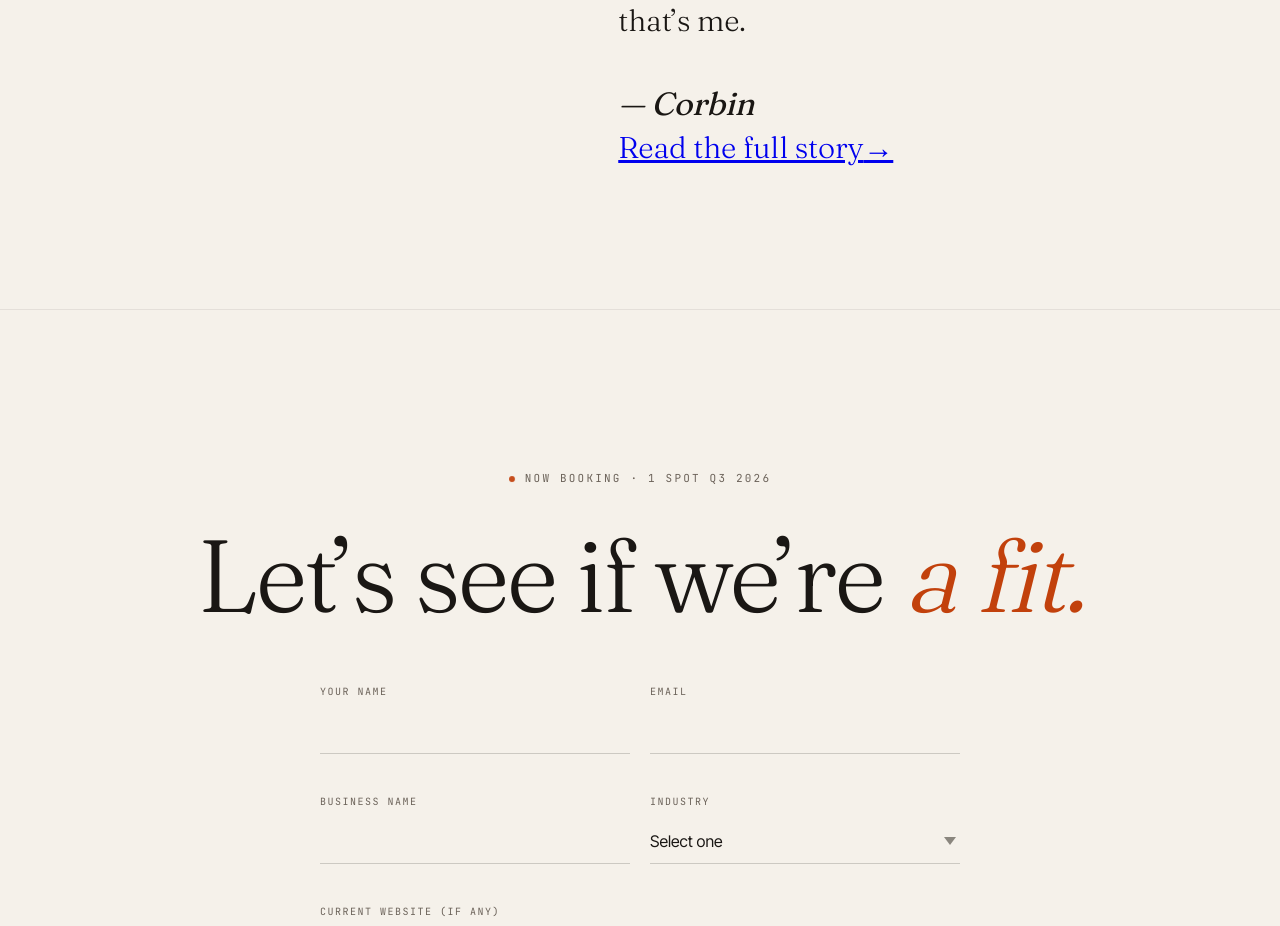
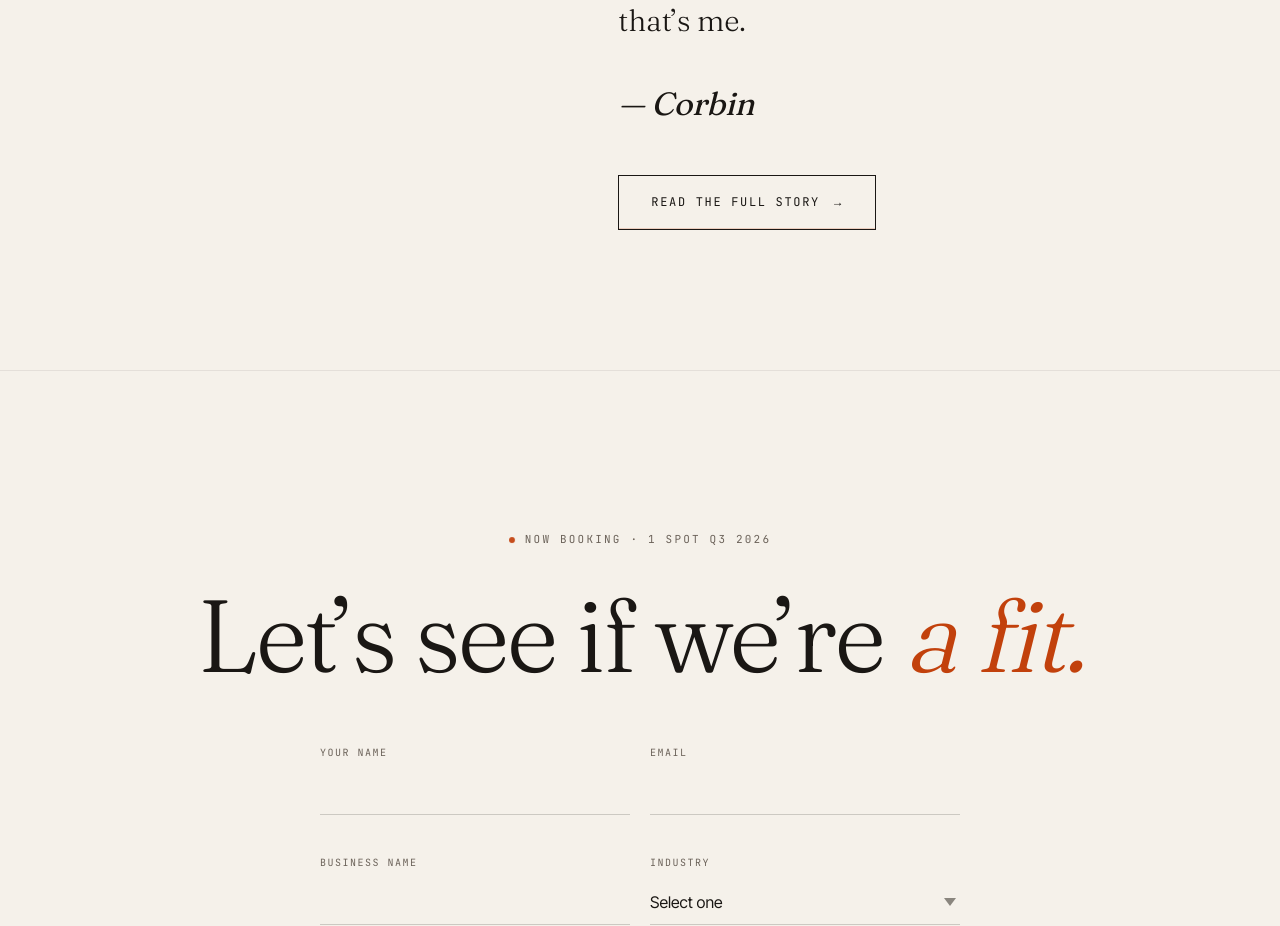
Before and after one commit to ScaleCRMCO/scaleseo, a Next.js app: page / in a window 1280 px wide. Shown: the part 6140-7066 px from the top of the page. Built offline with nearby package versions, Linux system fonts and the light colour scheme.

Commit message:
Update About.module.css

```diff
--- a/src/app/sections/home/About.module.css
+++ b/src/app/sections/home/About.module.css
@@ -84,6 +84,51 @@
   font-size: 32px;
   color: var(--ink);
 }
+/* CTA button to full About page */
+.cta {
+  display: inline-flex;
+  align-items: center;
+  gap: 14px;
+  margin-top: 48px;
+  padding: 18px 32px;
+  background: transparent;
+  color: var(--ink);
+  text-decoration: none;
+  font-family: var(--mono);
+  font-size: 12px;
+  letter-spacing: 0.14em;
+  text-transform: uppercase;
+  border: 1px solid var(--ink);
+  transition: all 0.4s ease;
+  position: relative;
+  overflow: hidden;
+}
+
+.cta::before {
+  content: '';
+  position: absolute;
+  inset: 0;
+  background: var(--accent);
+  transform: translateY(100%);
+  transition: transform 0.4s ease;
+  z-index: 0;
+}
+
+.cta span {
+  position: relative;
+  z-index: 1;
+  transition: color 0.4s ease;
+}
+
+.cta:hover::before { transform: translateY(0); }
+.cta:hover { border-color: var(--accent); }
+.cta:hover span { color: var(--bg); }
+
+.cta .arrow {
+  transition: transform 0.4s ease;
+}
+
+.cta:hover .arrow { transform: translateX(4px); }
 
 @media (max-width: 900px) {
   .grid {
```
